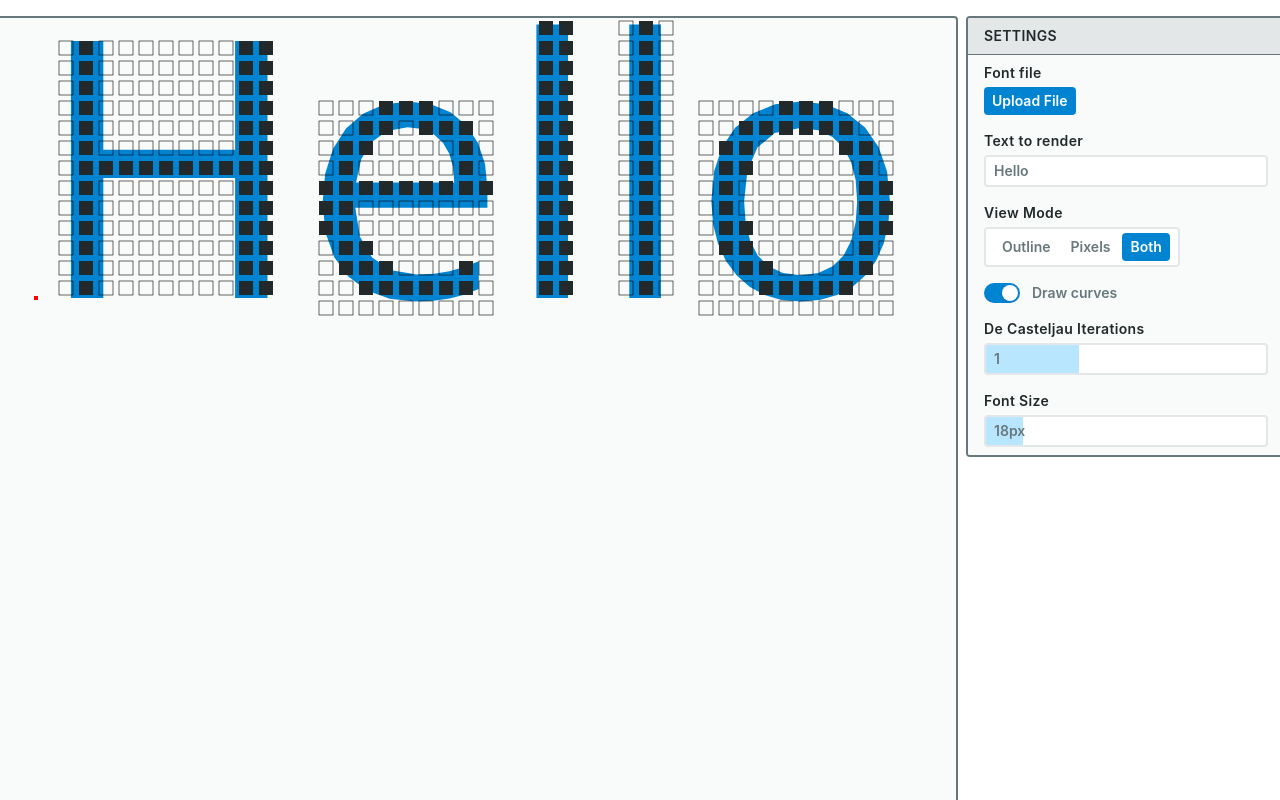
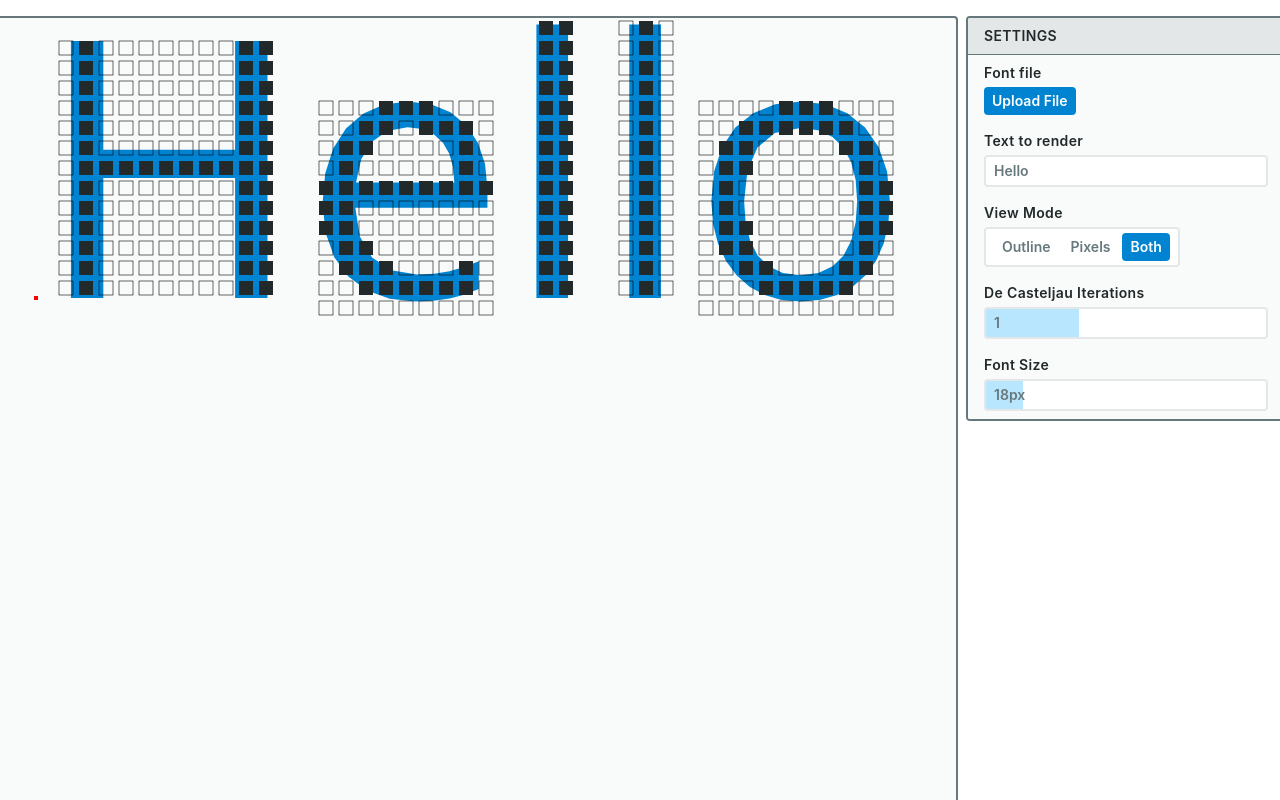
Before and after one commit to anoop901/playing-with-fonts, a React (Vite) app: page / in a window 1280 px wide. Shown: the top 800 px of the page. Built offline with nearby package versions, Linux system fonts and the light colour scheme.

Commit message:
remove "Draw curves" toggle

```diff
--- a/src/App.tsx
+++ b/src/App.tsx
@@ -18,7 +18,6 @@ import clamp from "./util/clamp";
 import Input from "./components/Input";
 import Select from "./components/Select";
 import Labeled from "./components/Labeled";
-import Toggle from "./components/Toggle";
 import Slider from "./components/Slider";
 
 function App() {
@@ -26,7 +25,6 @@ function App() {
   const fileInputRef = useRef<HTMLInputElement>(null);
   const [selectedFile, setSelectedFile] = useState<string | null>(null);
   const [fileData, setFileData] = useState<Uint8Array | null>(null);
-  const [drawCurves, setDrawCurves] = useState<boolean>(true);
   const [pixelGridOrigin, setPixelGridOrigin] = useState({
     x: PIXEL_GRID_ORIGIN_X,
     y: PIXEL_GRID_ORIGIN_Y,
@@ -93,9 +91,9 @@ function App() {
       const renderer = fontRenderers[i];
       if (glyph == null || !renderer)
         return { processedContours: [], windingNumbers: [] };
-      return renderer.renderGlyph(glyph, decasteljauIters, drawCurves);
+      return renderer.renderGlyph(glyph, decasteljauIters);
     });
-  }, [glyphs, fontRenderers, decasteljauIters, drawCurves]);
+  }, [glyphs, fontRenderers, decasteljauIters]);
 
   const drawGlyph = useCallback(
     (ctx: CanvasRenderingContext2D, processedContours: Vector2[][]) => {
@@ -270,13 +268,6 @@ function App() {
           />
         </Labeled>
 
-        <Toggle
-          label={"Draw curves"}
-          checked={drawCurves}
-          onCheckedChange={(checked) => setDrawCurves(checked)}
-        />
-
-        {drawCurves && (
         <Labeled label="De Casteljau Iterations">
           <Slider
             min={0}
@@ -286,7 +277,6 @@ function App() {
             onValueChange={(value) => setDecasteljauIters(value)}
           />
         </Labeled>
-        )}
 
         <Labeled label="Font Size">
           <Slider
--- a/src/util/FontRenderer.ts
+++ b/src/util/FontRenderer.ts
@@ -113,11 +113,7 @@ export class FontRenderer {
     return renderCoord;
   }
 
-  processContours(
-    glyph: GlyphData,
-    decasteljauIters: number = 3,
-    interpolateCurves: boolean,
-  ) {
+  processContours(glyph: GlyphData, decasteljauIters: number = 3) {
     // Transform all points from outline definition into render coords
     const transformedPoints = glyph.points.map((pt) => ({
       vec: this.glyphCoordToRenderCoord(pt.vec),
@@ -138,7 +134,6 @@ export class FontRenderer {
 
     for (let pointsInContour of pointsSplitByContour) {
       pointsInContour = insertImpliedOnCurvePoints(pointsInContour);
-      if (interpolateCurves) {
       // Interpolate curves using De Casteljau's Algorithm decasteljauIters times
       for (
         let decasteljaui = 0;
@@ -147,9 +142,8 @@ export class FontRenderer {
       ) {
         pointsInContour = interpolateContour(pointsInContour);
       }
-        // Remove off-curve points before drawing
+      // Remove off-curve points
       pointsInContour = pointsInContour.filter((pt) => pt.onCurve);
-      }
 
       processedContours.push(pointsInContour.map((pt) => pt.vec));
     }
@@ -198,16 +192,8 @@ export class FontRenderer {
     return windingNumbers;
   }
 
-  renderGlyph(
-    glyph: GlyphData,
-    decasteljauIters: number = 3,
-    interpolateCurves: boolean,
-  ) {
-    const processedContours = this.processContours(
-      glyph,
-      decasteljauIters,
-      interpolateCurves,
-    );
+  renderGlyph(glyph: GlyphData, decasteljauIters: number = 3) {
+    const processedContours = this.processContours(glyph, decasteljauIters);
     const edges = processedContoursToEdges(processedContours);
     const windingNumbers = this.calculateWindingNumbers(edges);
     return { processedContours, windingNumbers };
```
Lines whose indentation alone changed are shown as unchanged.
